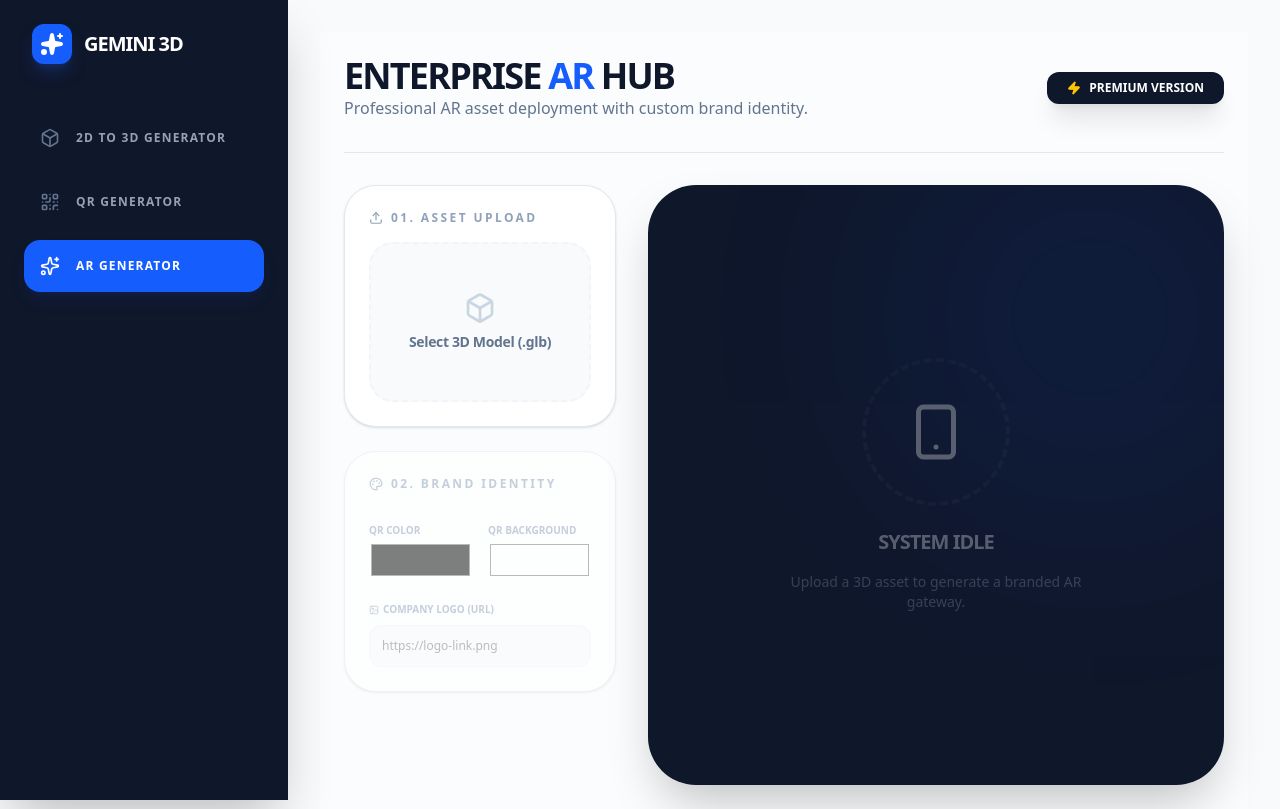
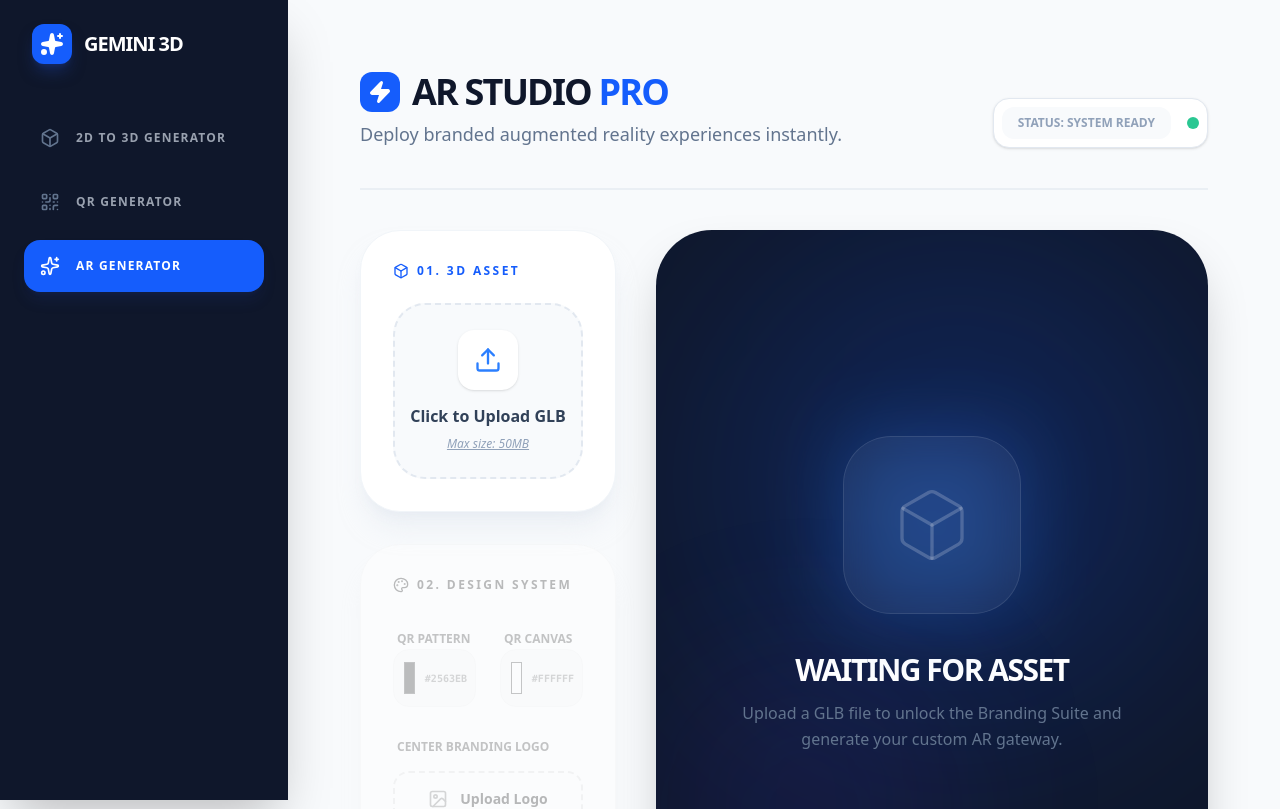
Before and after one commit to kabeer-web/ar-admin-pannel, a React (Vite) app: page / in a window 1280 px wide. Shown: the top 809 px of the page. Built offline with nearby package versions, Linux system fonts and the light colour scheme.

Commit message:
UI Overhaul: Added Manual Logo Upload and Glassmorphism Dashboard

```diff
--- a/src/Components/ArGenerator.jsx
+++ b/src/Components/ArGenerator.jsx
@@ -1,6 +1,6 @@
 import React, { useState } from 'react';
 import { QRCodeCanvas } from 'qrcode.react';
-import { Upload, Smartphone, Loader2, AlertCircle, Box, CheckCircle2, Palette, Image as ImageIcon, Zap, Info, Share2 } from 'lucide-react';
+import { Upload, Smartphone, Loader2, AlertCircle, Box, CheckCircle2, Palette, Image as ImageIcon, Zap, Info, Share2, MousePointer2 } from 'lucide-react';
 import axios from 'axios';
 import '@google/model-viewer';
 
@@ -12,15 +12,25 @@ const ArGenerator = () => {
   const [error, setError] = useState(null);
 
   // --- BRANDING STATES ---
-  const [qrColor, setQrColor] = useState('#000000');
+  const [qrColor, setQrColor] = useState('#2563eb'); // Premium Blue default
   const [qrBg, setQrBg] = useState('#ffffff');
-  const [logoUrl, setLogoUrl] = useState(''); // Logo link ya base64
+  const [logoUrl, setLogoUrl] = useState('');
 
   const API_BASE_URL = "http://localhost:5000";
 
   const getARViewLink = () => {
     if (!publicUrl) return '';
     return `${window.location.origin}/view?model=${encodeURIComponent(publicUrl)}`;
+  };
+
+  // --- NEW: MANUAL LOGO UPLOAD HANDLER ---
+  const handleLogoUpload = (e) => {
+    const file = e.target.files[0];
+    if (file) {
+      const reader = new FileReader();
+      reader.onloadend = () => setLogoUrl(reader.result);
+      reader.readAsDataURL(file);
+    }
   };
 
   const handleFileUpload = async (e) => {
@@ -33,160 +43,205 @@ const ArGenerator = () => {
     setModelUrl(URL.createObjectURL(file));
     setLoading(true);
     setError(null);
-    setUploadStep('Analyzing 3D Mesh...');
+    setUploadStep('Analyzing Geometry...');
 
     const formData = new FormData();
     formData.append('model', file);
 
     try {
-      setUploadStep('Optimizing for Mobile...');
+      setUploadStep('Cloud Syncing...');
       const res = await axios.post(`${API_BASE_URL}/api/upload-model`, formData, {
         headers: { "Content-Type": "multipart/form-data" }
       });
 
       if (res.data.url) {
-        setUploadStep('Ready for Branding...');
+        setUploadStep('Finalizing AR Link...');
         setTimeout(() => {
             setPublicUrl(res.data.url);
             setLoading(false);
         }, 1000);
       }
     } catch (err) {
-      setError("Upload failed. Check Server!");
+      setError("Server Timeout. Try again!");
       setLoading(false);
     }
   };
 
   return (
-    <div className="max-w-7xl mx-auto p-6 space-y-8 animate-in fade-in duration-700 bg-[#fbfcfd]">
+    <div className="max-w-[1400px] mx-auto p-4 md:p-10 space-y-10 bg-[#f8fafc] min-h-screen font-sans">
 
-      {/* Header */}
-      <div className="flex flex-col md:flex-row justify-between items-start md:items-center gap-4 border-b border-slate-200 pb-8">
-        <div>
-          <h1 className="text-4xl font-black text-slate-900 tracking-tighter uppercase">Enterprise <span className="text-blue-600">AR</span> Hub</h1>
-          <p className="text-slate-500 font-medium">Professional AR asset deployment with custom brand identity.</p>
+      {/* Dynamic Header */}
+      <header className="flex flex-col md:flex-row justify-between items-start md:items-end gap-6 pb-10 border-b-2 border-slate-200/60">
+        <div className="space-y-2">
+          <div className="flex items-center gap-3">
+             <div className="bg-blue-600 p-2 rounded-xl text-white"><Zap size={24} fill="currentColor"/></div>
+             <h1 className="text-4xl font-black text-slate-900 tracking-tighter">AR STUDIO <span className="text-blue-600">PRO</span></h1>
+          </div>
+          <p className="text-slate-500 font-medium text-lg">Deploy branded augmented reality experiences instantly.</p>
         </div>
-        <div className="flex gap-3">
-            <div className="bg-slate-900 text-white px-5 py-2 rounded-xl text-xs font-bold flex items-center gap-2 shadow-xl">
-               <Zap size={14} className="text-yellow-400 fill-yellow-400"/> PREMIUM VERSION
-            </div>
+        <div className="flex items-center gap-4 bg-white p-2 rounded-2xl shadow-sm border border-slate-200">
+           <div className="px-4 py-2 bg-slate-50 rounded-xl text-xs font-black text-slate-400">STATUS: SYSTEM READY</div>
+           <div className="w-3 h-3 bg-emerald-500 rounded-full animate-pulse"></div>
         </div>
-      </div>
+      </header>
 
-      <div className="grid grid-cols-1 lg:grid-cols-12 gap-8">
+      <div className="grid grid-cols-1 lg:grid-cols-12 gap-10">
 
-        {/* Left Side: Controls */}
-        <div className="lg:col-span-4 space-y-6">
+        {/* --- Sidebar: Design Controls (4 cols) --- */}
+        <div className="lg:col-span-4 space-y-8">
 
-          {/* 1. Upload Section */}
-          <div className="bg-white p-6 rounded-[2rem] border border-slate-200 shadow-sm transition-all hover:shadow-md">
-            <h2 className="text-xs font-black text-slate-400 uppercase tracking-[0.2em] mb-4 flex items-center gap-2">
-                <Upload size={14}/> 01. Asset Upload
-            </h2>
+          {/* Step 1: Model Upload */}
+          <section className="bg-white p-8 rounded-[2.5rem] shadow-xl shadow-slate-200/50 border border-slate-100">
+            <h3 className="text-xs font-black text-blue-600 uppercase tracking-[0.2em] mb-6 flex items-center gap-2">
+                <Box size={16}/> 01. 3D Asset
+            </h3>
             <input type="file" id="glb-up" className="hidden" onChange={handleFileUpload} accept=".glb" />
-            <label htmlFor="glb-up" className={`w-full h-40 border-2 border-dashed rounded-[1.5rem] flex flex-col items-center justify-center transition-all cursor-pointer ${loading ? 'border-blue-400 bg-blue-50' : 'border-slate-100 bg-slate-50 hover:border-blue-500 hover:bg-white'}`}>
+            <label htmlFor="glb-up" className={`w-full h-44 border-2 border-dashed rounded-[2rem] flex flex-col items-center justify-center transition-all cursor-pointer group ${loading ? 'border-blue-400 bg-blue-50' : 'border-slate-200 bg-slate-50 hover:border-blue-500 hover:bg-white'}`}>
                {loading ? (
-                 <div className="flex flex-col items-center gap-3">
-                   <Loader2 className="animate-spin text-blue-600" size={32}/>
-                   <span className="text-sm font-bold text-blue-600">{uploadStep}</span>
+                 <div className="text-center space-y-3">
+                   <Loader2 className="animate-spin text-blue-600 mx-auto" size={40}/>
+                   <p className="text-sm font-bold text-blue-600 uppercase tracking-widest">{uploadStep}</p>
                  </div>
                ) : (
-                 <div className="flex flex-col items-center gap-2">
-                   <Box className="text-slate-300" size={32}/>
-                   <span className="font-bold text-slate-500 text-sm tracking-tight">Select 3D Model (.glb)</span>
+                 <div className="text-center space-y-2">
+                   <div className="p-4 bg-white rounded-2xl shadow-sm group-hover:scale-110 transition-transform inline-block">
+                      <Upload className="text-blue-500" size={28}/>
+                   </div>
+                   <p className="font-bold text-slate-700 block">Click to Upload GLB</p>
+                   <p className="text-slate-400 text-xs italic underline">Max size: 50MB</p>
                  </div>
                )}
             </label>
-          </div>
+          </section>
 
-          {/* 2. Customization Section */}
-          <div className={`bg-white p-6 rounded-[2rem] border border-slate-200 shadow-sm transition-all ${!publicUrl && 'opacity-50 pointer-events-none'}`}>
-            <h2 className="text-xs font-black text-slate-400 uppercase tracking-[0.2em] mb-6 flex items-center gap-2">
-                <Palette size={14}/> 02. Brand Identity
-            </h2>
+          {/* Step 2: Branding (Unlocked when uploaded) */}
+          <section className={`bg-white p-8 rounded-[2.5rem] shadow-xl shadow-slate-200/50 border border-slate-100 transition-all duration-500 ${!publicUrl ? 'opacity-40 grayscale pointer-events-none' : 'opacity-100'}`}>
+            <h3 className="text-xs font-black text-blue-600 uppercase tracking-[0.2em] mb-8 flex items-center gap-2">
+                <Palette size={16}/> 02. Design System
+            </h3>
 
-            <div className="space-y-5">
-              <div className="grid grid-cols-2 gap-4">
-                <div className="space-y-2">
-                    <label className="text-[10px] font-bold text-slate-400 uppercase">QR Color</label>
-                    <input type="color" value={qrColor} onChange={(e)=>setQrColor(e.target.value)} className="w-full h-10 rounded-lg cursor-pointer border-none" />
+            <div className="space-y-8">
+              {/* Colors */}
+              <div className="grid grid-cols-2 gap-6">
+                <div className="space-y-3">
+                    <label className="text-xs font-bold text-slate-500 uppercase ml-1">QR Pattern</label>
+                    <div className="flex items-center gap-2 p-2 bg-slate-50 rounded-2xl border border-slate-100">
+                        <input type="color" value={qrColor} onChange={(e)=>setQrColor(e.target.value)} className="w-10 h-10 rounded-lg cursor-pointer bg-transparent border-none" />
+                        <span className="text-[10px] font-mono font-bold text-slate-400 uppercase">{qrColor}</span>
+                    </div>
                 </div>
-                <div className="space-y-2">
-                    <label className="text-[10px] font-bold text-slate-400 uppercase">QR Background</label>
-                    <input type="color" value={qrBg} onChange={(e)=>setQrBg(e.target.value)} className="w-full h-10 rounded-lg cursor-pointer border-none" />
+                <div className="space-y-3">
+                    <label className="text-xs font-bold text-slate-500 uppercase ml-1">QR Canvas</label>
+                    <div className="flex items-center gap-2 p-2 bg-slate-50 rounded-2xl border border-slate-100">
+                        <input type="color" value={qrBg} onChange={(e)=>setQrBg(e.target.value)} className="w-10 h-10 rounded-lg cursor-pointer bg-transparent border-none" />
+                        <span className="text-[10px] font-mono font-bold text-slate-400 uppercase">{qrBg}</span>
+                    </div>
                 </div>
               </div>
 
-              <div className="space-y-2 text-left">
-                <label className="text-[10px] font-bold text-slate-400 uppercase flex items-center gap-1">
-                    <ImageIcon size={10}/> Company Logo (URL)
+              {/* Logo Upload (Manual) */}
+              <div className="space-y-4">
+                <label className="text-xs font-bold text-slate-500 uppercase ml-1 flex justify-between">
+                    <span>Center Branding Logo</span>
+                    {logoUrl && <button onClick={()=>setLogoUrl('')} className="text-red-400 hover:underline">Clear</button>}
                 </label>
+                <div className="flex gap-4">
+                    <input type="file" id="logo-up" className="hidden" onChange={handleLogoUpload} accept="image/*" />
+                    <label htmlFor="logo-up" className="flex-1 p-4 border-2 border-dashed border-slate-200 rounded-2xl flex items-center justify-center gap-3 cursor-pointer hover:bg-slate-50 transition-colors">
+                        <ImageIcon size={20} className="text-slate-400"/>
+                        <span className="text-sm font-bold text-slate-600">Upload Logo</span>
+                    </label>
+                </div>
+                <p className="text-[10px] text-slate-400 text-center uppercase font-bold tracking-tighter">OR PASTE URL BELOW</p>
                 <input
                     type="text"
-                    placeholder="https://logo-link.png"
-                    className="w-full p-3 bg-slate-50 border border-slate-100 rounded-xl text-xs font-medium focus:ring-2 ring-blue-500 outline-none"
+                    placeholder="https://brand.com/logo.png"
+                    className="w-full p-4 bg-slate-50 border border-slate-100 rounded-2xl text-xs font-medium focus:ring-4 ring-blue-500/10 outline-none transition-all"
+                    value={logoUrl.startsWith('data:') ? '' : logoUrl}
                     onChange={(e)=>setLogoUrl(e.target.value)}
                 />
               </div>
             </div>
-          </div>
+          </section>
         </div>
 
-        {/* Right Side: Preview Hub */}
+        {/* --- Main: Visualization Hub (8 cols) --- */}
         <div className="lg:col-span-8">
-            <div className="bg-slate-900 rounded-[3rem] p-10 min-h-[600px] flex flex-col items-center justify-center shadow-2xl relative overflow-hidden">
-                {/* Background Decor */}
-                <div className="absolute top-0 left-0 w-full h-full opacity-10 pointer-events-none">
-                    <div className="absolute top-[-10%] right-[-10%] w-96 h-96 bg-blue-600 rounded-full blur-[120px]"></div>
-                </div>
+            <div className="bg-[#0f172a] rounded-[3.5rem] h-full min-h-[650px] flex flex-col items-center justify-center shadow-2xl relative overflow-hidden group">
+
+                {/* Visual Flair */}
+                <div className="absolute top-0 right-0 w-[500px] h-[500px] bg-blue-600/20 rounded-full blur-[120px] pointer-events-none transition-opacity group-hover:opacity-40"></div>
+                <div className="absolute bottom-0 left-0 w-[300px] h-[300px] bg-indigo-600/10 rounded-full blur-[80px] pointer-events-none"></div>
 
                 {publicUrl ? (
-                    <div className="w-full flex flex-col md:flex-row gap-12 items-center z-10 animate-in zoom-in duration-500">
-                        {/* Custom QR Canvas */}
-                        <div className="flex flex-col items-center group">
-                            <div className="bg-white p-6 rounded-[2.5rem] shadow-[0_20px_50px_rgba(0,0,0,0.3)] relative transition-transform hover:scale-105">
-                                <QRCodeCanvas
-                                    value={getARViewLink()}
-                                    size={240}
-                                    fgColor={qrColor}
-                                    bgColor={qrBg}
-                                    level="H"
-                                    imageSettings={logoUrl ? {
-                                        src: logoUrl,
-                                        height: 40,
-                                        width: 40,
-                                        excavate: true,
-                                    } : null}
-                                />
-                                <div className="absolute -bottom-4 left-1/2 -translate-x-1/2 bg-blue-600 text-white text-[10px] font-black px-4 py-1 rounded-full whitespace-nowrap shadow-lg">
-                                    LIVE EXPERIENCE READY
+                    <div className="w-full h-full p-8 md:p-16 flex flex-col lg:flex-row gap-12 items-center z-10 animate-in fade-in zoom-in duration-500">
+
+                        {/* 1. Branded QR Output */}
+                        <div className="space-y-8 flex flex-col items-center">
+                            <div className="relative p-2 bg-gradient-to-br from-white/20 to-white/5 rounded-[3.5rem] backdrop-blur-xl border border-white/10 shadow-2xl">
+                                <div className="bg-white p-8 rounded-[3rem] shadow-inner relative overflow-hidden">
+                                    <QRCodeCanvas
+                                        value={getARViewLink()}
+                                        size={260}
+                                        fgColor={qrColor}
+                                        bgColor={qrBg}
+                                        level="H"
+                                        imageSettings={logoUrl ? {
+                                            src: logoUrl,
+                                            height: 50,
+                                            width: 50,
+                                            excavate: true,
+                                        } : null}
+                                    />
+                                </div>
+                                {/* Scan Badge */}
+                                <div className="absolute -top-4 -right-4 bg-blue-600 text-white p-4 rounded-full shadow-xl shadow-blue-900/40 rotate-12 flex items-center justify-center">
+                                    <Smartphone size={24}/>
                                 </div>
                             </div>
+
                             <button
-                                onClick={() => {navigator.clipboard.writeText(getARViewLink()); alert("Link Copied!")}}
-                                className="mt-10 flex items-center gap-2 text-slate-400 hover:text-white transition-colors text-sm font-bold"
+                                onClick={() => {navigator.clipboard.writeText(getARViewLink()); alert("Link Secured to Clipboard!")}}
+                                className="group flex items-center gap-3 bg-white/10 hover:bg-white text-white hover:text-slate-900 px-8 py-4 rounded-2xl transition-all font-bold text-sm shadow-xl"
                             >
-                                <Share2 size={16}/> Copy Deployment Link
+                                <Share2 size={18} className="group-hover:scale-110 transition-transform"/>
+                                COPY DEPLOYMENT LINK
                             </button>
                         </div>
 
-                        {/* 3D Preview */}
-                        <div className="flex-1 w-full h-[400px] bg-white/5 backdrop-blur-sm rounded-[2.5rem] border border-white/10 overflow-hidden relative shadow-inner">
+                        {/* 2. Pro Viewport */}
+                        <div className="flex-1 w-full h-[500px] rounded-[3.5rem] border border-white/10 bg-gradient-to-b from-white/5 to-transparent relative shadow-2xl overflow-hidden group/viewer">
+                            <div className="absolute top-6 left-6 z-10 bg-blue-600/20 backdrop-blur-xl text-blue-300 px-4 py-2 rounded-full text-[10px] font-black tracking-widest border border-blue-500/20 uppercase">
+                                Interactive 3D Preview
+                            </div>
+                            <div className="absolute bottom-6 right-6 z-10 text-white/20 group-hover/viewer:text-white/40 transition-colors">
+                                <MousePointer2 size={24}/>
+                            </div>
                             <model-viewer
                                 src={modelUrl}
                                 auto-rotate
                                 camera-controls
+                                shadow-intensity="2"
+                                environment-image="neutral"
+                                exposure="1.2"
                                 style={{width:'100%', height:'100%'}}
                             />
                         </div>
                     </div>
                 ) : (
-                    <div className="text-center space-y-4 opacity-30 z-10">
-                        <div className="inline-block p-10 border-4 border-dashed border-white/10 rounded-full mb-4">
-                            <Smartphone size={60} className="text-white"/>
+                    <div className="text-center space-y-8 z-10 animate-in fade-in duration-1000">
+                        <div className="relative inline-block">
+                           <div className="absolute inset-0 bg-blue-500 blur-[40px] opacity-20 animate-pulse"></div>
+                           <div className="relative bg-white/5 border border-white/10 p-12 rounded-[3rem] backdrop-blur-md">
+                              <Box size={80} className="text-white/20 mx-auto" strokeWidth={1}/>
+                           </div>
                         </div>
-                        <h3 className="text-xl font-black text-white uppercase tracking-tighter">System Idle</h3>
-                        <p className="text-slate-400 text-sm max-w-xs mx-auto">Upload a 3D asset to generate a branded AR gateway.</p>
+                        <div className="space-y-3">
+                            <h3 className="text-3xl font-black text-white uppercase tracking-tighter">Waiting for Asset</h3>
+                            <p className="text-slate-500 font-medium max-w-sm mx-auto leading-relaxed">
+                                Upload a GLB file to unlock the Branding Suite and generate your custom AR gateway.
+                            </p>
+                        </div>
                     </div>
                 )}
             </div>
```
